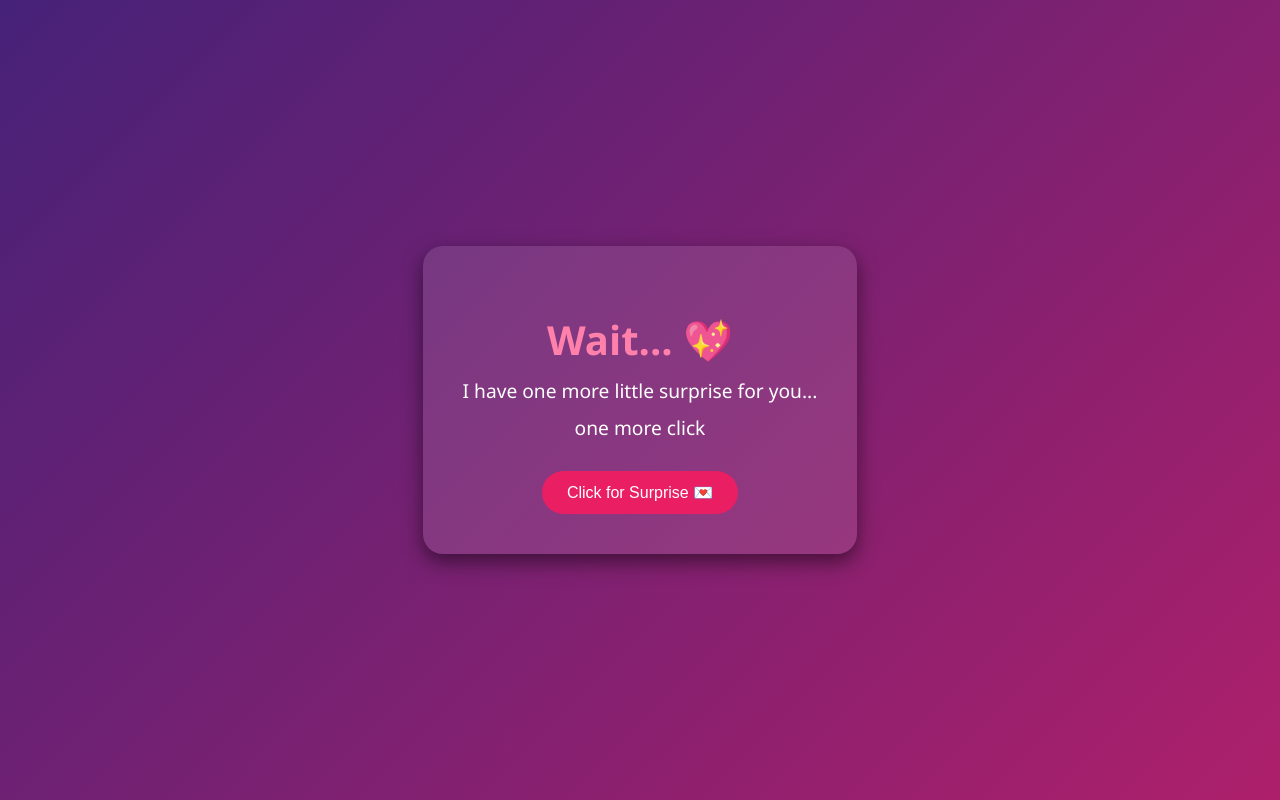
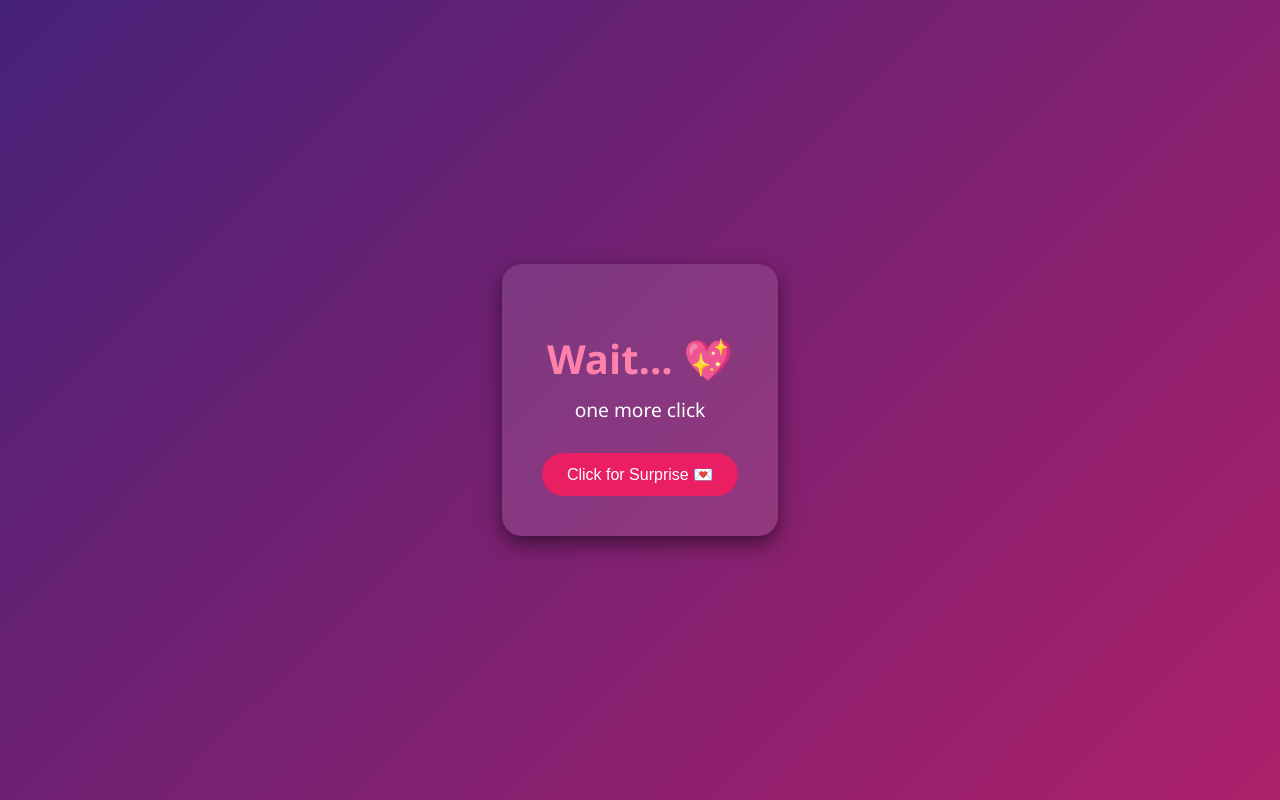
Before and after one commit to Roopesh129/Bday, a plain HTML site: page Bday/redi.html in a window 1280 px wide. Drawn offline with Linux system fonts and the light colour scheme.

Commit message:
Update redi.html

```diff
--- a/Bday/redi.html
+++ b/Bday/redi.html
@@ -11,7 +11,7 @@
 <body>
   <div class="message-box">
     <h1>Wait... 💖</h1>
-    <p>I have one more little surprise for you...</p>
+
     <p>one more click</p>
     <button onclick="goToFinal()">Click for Surprise 💌</button>
   </div>
```
